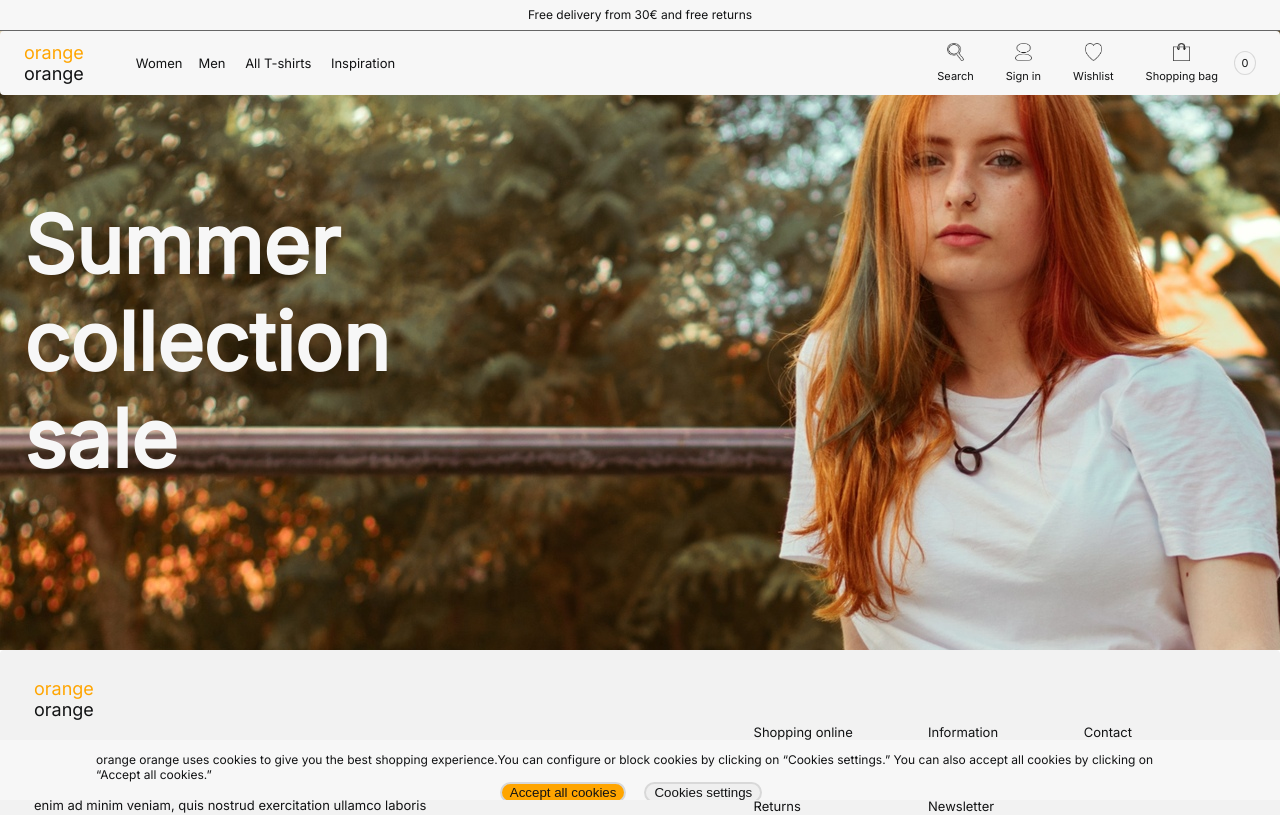
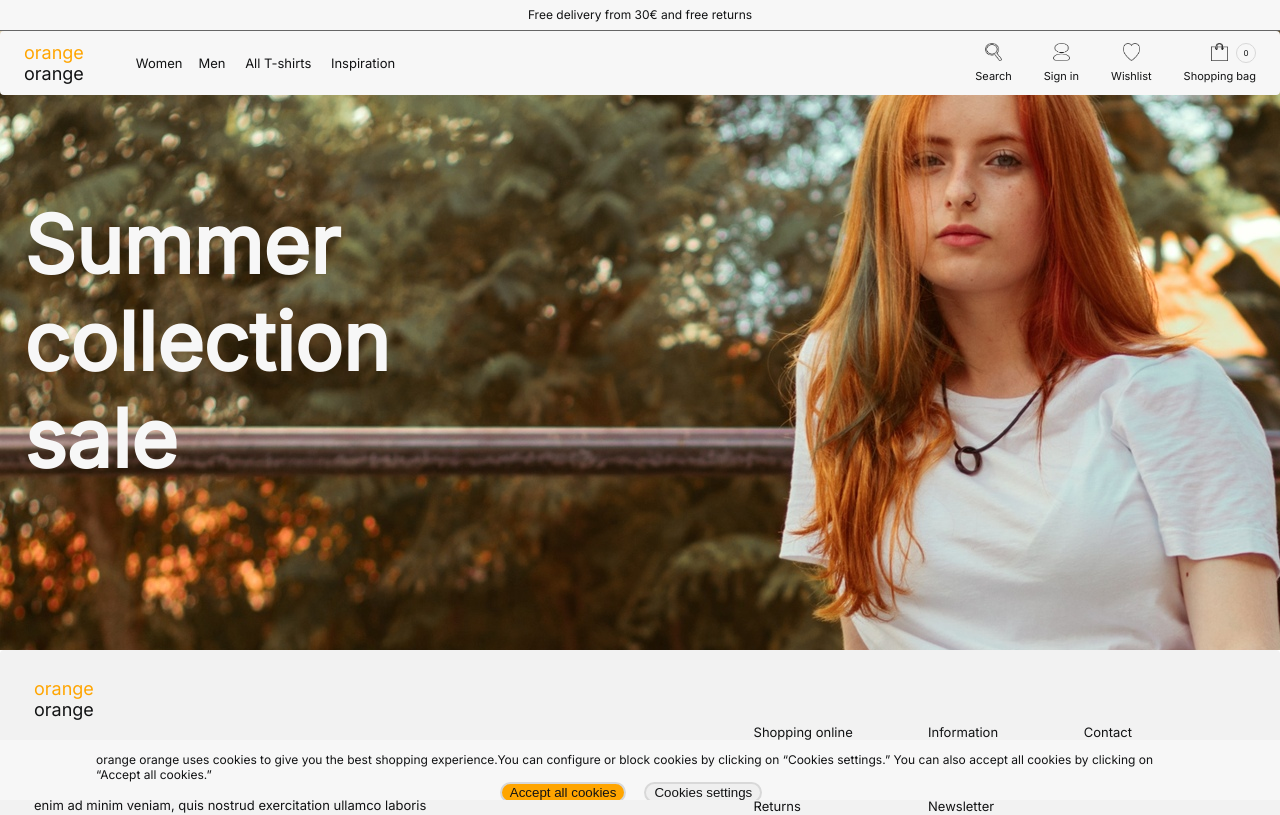
Before and after one commit to anzhlnk/next.js-ecommerce-store, a Next.js app: page / in a window 1280 px wide. Shown: the top 815 px of the page. Built offline with nearby package versions, Linux system fonts and the light colour scheme.

Commit message:
Update css in the header and the Link elements

```diff
--- a/components/Header.js
+++ b/components/Header.js
@@ -64,10 +64,10 @@ const headerContentStyles = css`
       width: 17px;
       height: 18px;
     }
-    div {
+    .iconText {
       display: flex;
       flex-direction: column;
-      margin-left: 16px;
+      margin-left: 32px;
       justify-content: center;
       align-items: center;
       span {
@@ -76,15 +76,18 @@ const headerContentStyles = css`
     }
   }
   .iconQuantity {
-    margin-left: 0px;
+    padding: 0px;
+    margin-left: -20px;
+    margin-top: -20px;
     border-radius: 100%;
     border: 1px solid #d8d8d8;
     display: flex;
     align-items: center;
     justify-content: center;
     background-color: #f7f7f7;
-    min-width: 22px;
-    min-height: 23px;
+    min-width: 20px;
+    min-height: 12px;
+    font-size: 8px;
     div {
       margin-left: 0px;
       padding: 4px;
@@ -122,37 +125,43 @@ export default function Header(props) {
         </div>
 
         <div className="headerActions">
-          <div className="searchfield">
-            <img src="/search.jpeg" className="searchIcon" alt="search icon" />
-            <span>Search</span>
-          </div>
+          <Link href="/login">
+            <a className="iconText">
+              <img
+                src="/search.jpeg"
+                className="searchIcon"
+                alt="search icon"
+              />
+              <span>Search</span>
+            </a>
+          </Link>
           <div>
             <Link href="/login">
-              <div>
+              <a className="iconText">
                 <img
                   src="/icon.jpeg"
                   className="signinIcon"
                   alt="account icon"
                 />
                 <span>Sign in</span>
-              </div>
+              </a>
             </Link>
           </div>
           <div>
             <Link href="/">
-              <div>
+              <a className="iconText">
                 <img
                   src="/heart.jpeg"
                   className="wishlistIcon"
                   alt="wishlist icon"
                 />
                 <span>Wishlist</span>
-              </div>
+              </a>
             </Link>
           </div>
           <div>
             <Link href="/shopping-bag">
-              <div>
+              <a className="iconText">
                 <img
                   src="/shopping.jpeg"
                   className="cartIcon"
@@ -161,7 +170,7 @@ export default function Header(props) {
                 />
 
                 <span>Shopping bag</span>
-              </div>
+              </a>
             </Link>
           </div>
           <div className="iconQuantity">
--- a/pages/checkout.js
+++ b/pages/checkout.js
@@ -231,13 +231,11 @@ export default function CheckOut(props) {
                 type="number"
                 required
               />
-              {/* <Link href="/thankyou"> */}
               <div>
                 <button data-test-id="checkout-confirm-order">
                   Confirm order
                 </button>
               </div>
-              {/* </Link> */}
             </form>
           </div>
           <div css={contentRightSide}>
```
